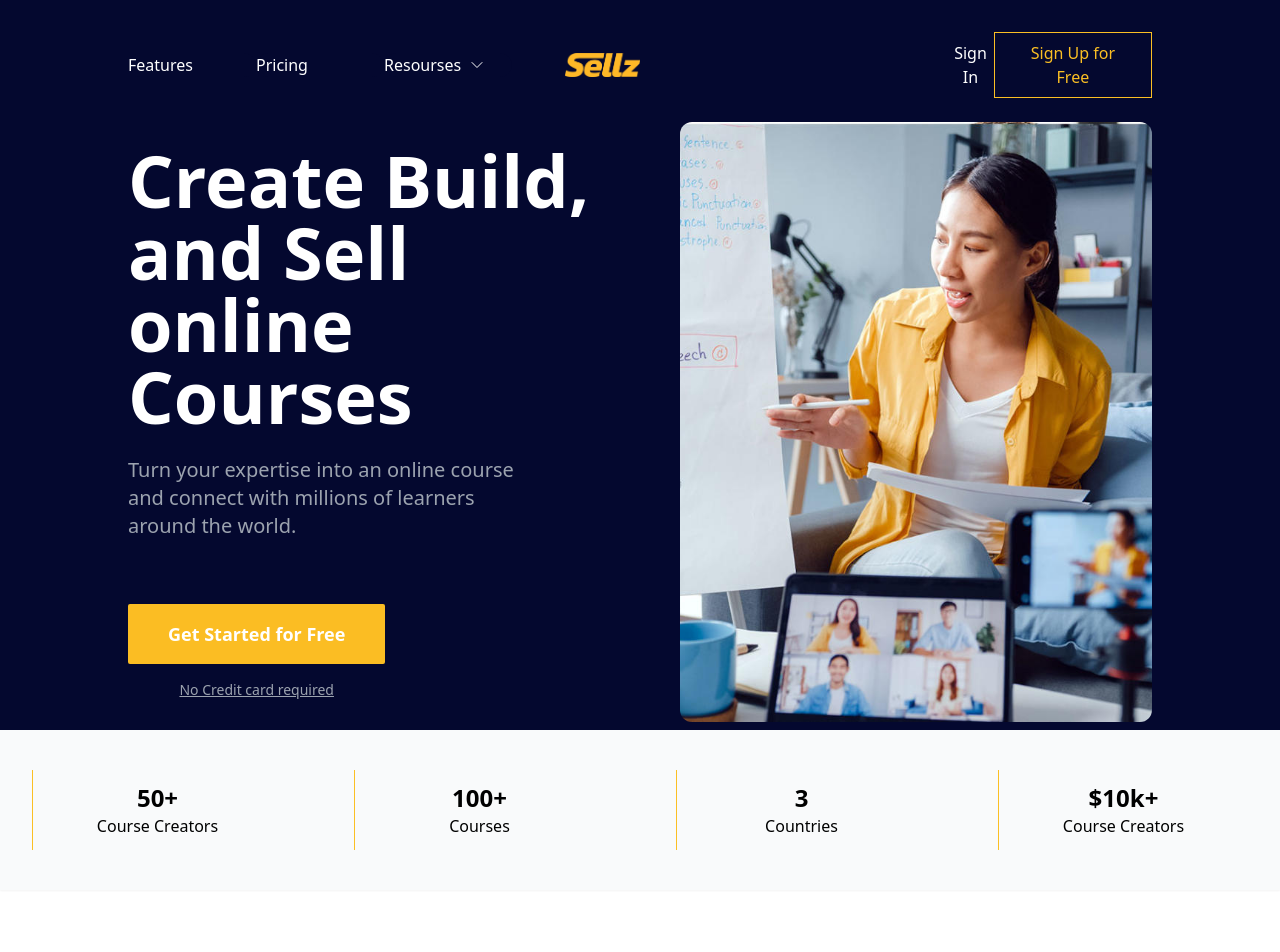
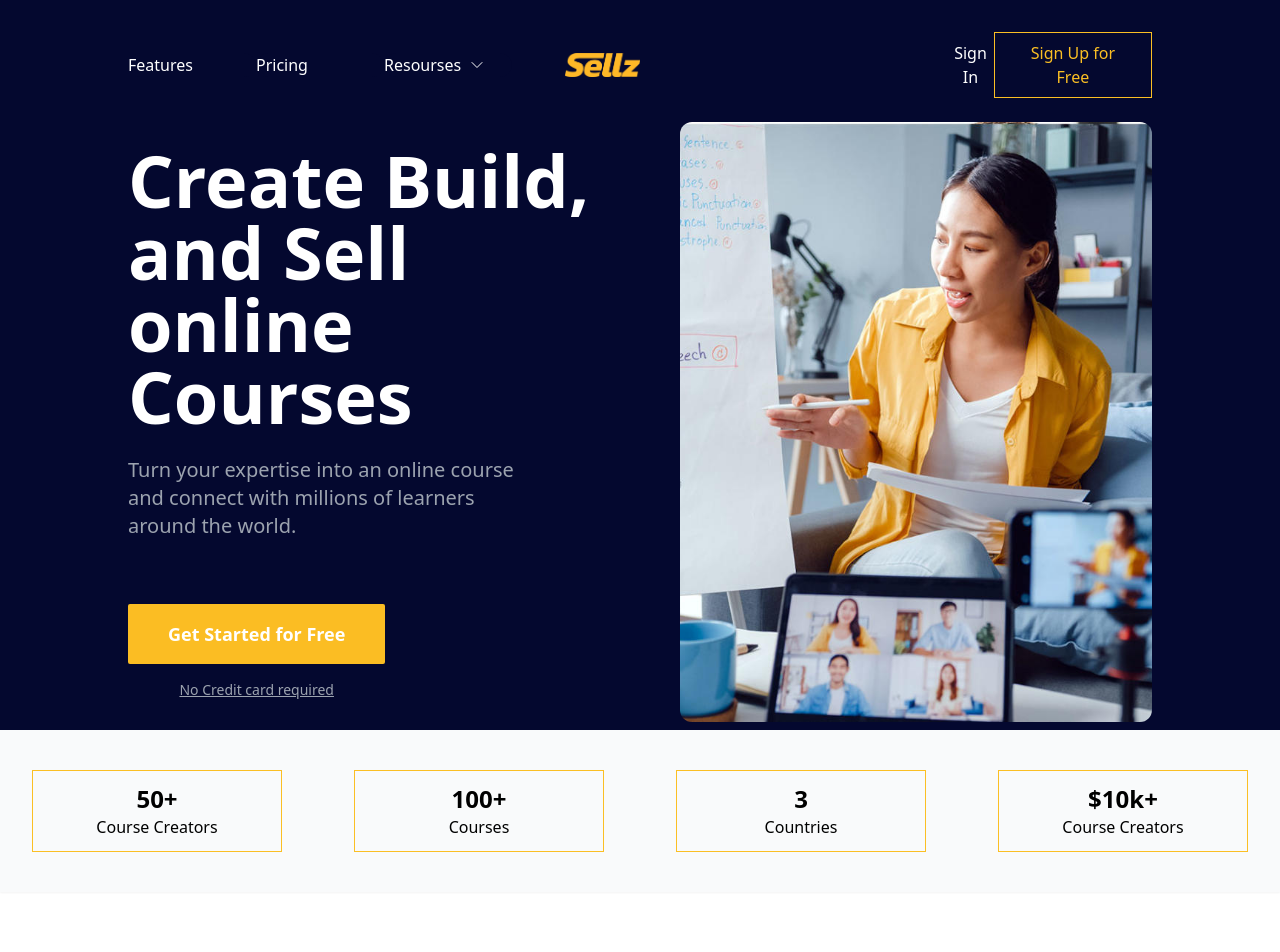
Before and after one commit to westcode6/sellz-landing-page, a SvelteKit app: page / in a window 1280 px wide. Shown: the top 952 px of the page. Built offline with nearby package versions, Linux system fonts and the light colour scheme.

Commit message:
i love what i do

```diff
--- a/src/components/Achieves.svelte
+++ b/src/components/Achieves.svelte
@@ -1,22 +1,22 @@
 
 <section class="bg-gray-50 shadow-sm px-8">
  <div class="w-full md:max-w-7xl mx-auto flex flex-col sm:flex-row flex-wrap items-start  sm:justify-center lg:justify-between py-10 gap-10">
-    <div class="w-full sm:max-w-[250px] flex flex-col items-center justify-center border-l border-amber-400 px-6 py-3">
+    <div class="w-full sm:max-w-[250px] flex flex-col items-center justify-center border border-amber-400 px-6 py-3">
         <h3 class="text-2xl font-bold">50+</h3>
         <p>Course Creators</p>
     </div>
 
-    <div class="w-full sm:max-w-[250px] flex flex-col items-center justify-center border-l border-amber-400 px-4 py-3">
+    <div class="w-full sm:max-w-[250px] flex flex-col items-center justify-center border border-amber-400 px-4 py-3">
         <h3 class="text-2xl font-bold">100+</h3>
         <p>Courses</p>
     </div>
 
-    <div class="w-full sm:max-w-[250px] flex flex-col items-center justify-center border-l border-amber-400 px-6 py-3">
+    <div class="w-full sm:max-w-[250px] flex flex-col items-center justify-center border border-amber-400 px-6 py-3">
         <h3 class="text-2xl font-bold">3</h3>
         <p>Countries</p>
     </div>
 
-    <div class="w-full sm:max-w-[250px] flex flex-col items-center justify-center border-l border-amber-400 px-6 py-3">
+    <div class="w-full sm:max-w-[250px] flex flex-col items-center justify-center border border-amber-400 px-6 py-3">
         <h3 class="text-2xl font-bold">$10k+</h3>
         <p>Course Creators</p>
     </div>
--- a/src/components/Hero.svelte
+++ b/src/components/Hero.svelte
@@ -25,7 +25,7 @@
 
         <div class="w-full lg:w-1/2 my-4 sm:mt-0 animate__animated animate__backInUp ">
 
-            <div class="w-full h-[350px] sm:h-[600px]">
+            <div class="w-full h-[310px] sm:h-[600px]">
     <img src={heroBanner} class="w-full h-full rounded-xl object-cover" alt="">
 
             </div>
```
